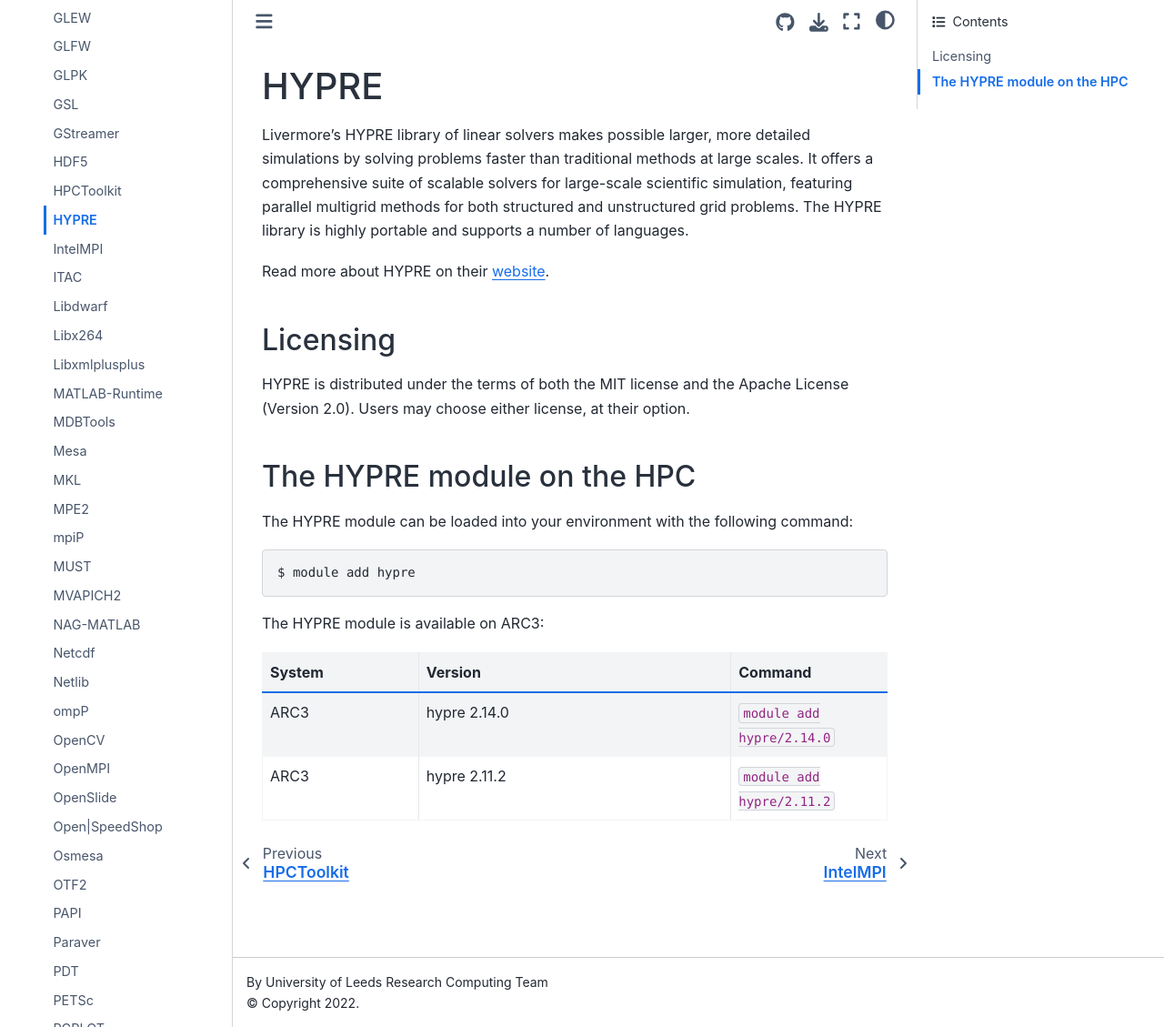
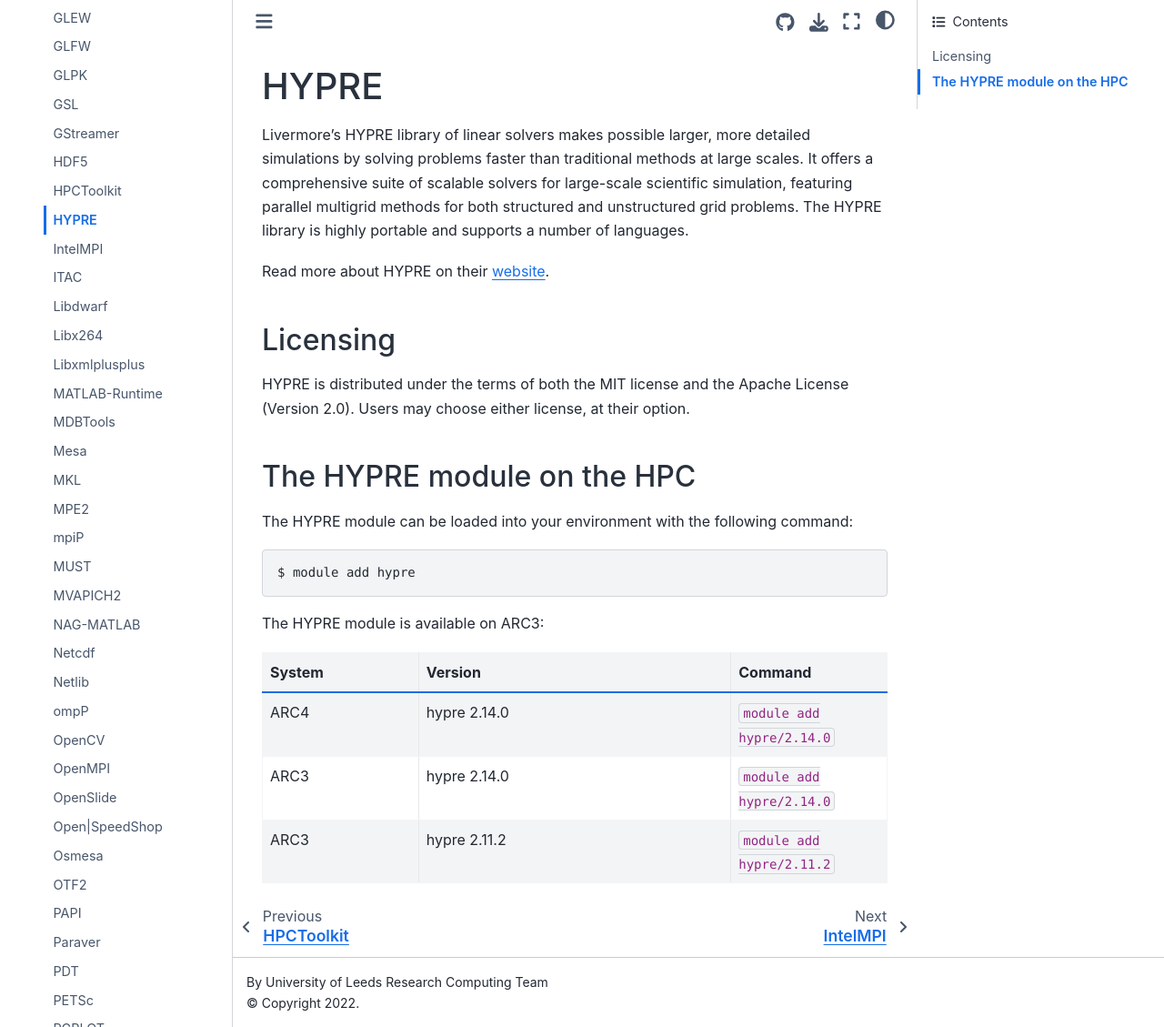
Before and after one commit to foqueiroz/arcdocs.github.io, a Jupyter Book: the page built from book/software/libraries/hypre.md, in a window 1280 px wide and 1129 px high. Shown: the whole window at 91% size. Built offline with Jupyter Book 1.0.4 settings and Sphinx 7.4.7 and the Sphinx Book theme 1.1.4, drawn with Linux system fonts in a browser that asks for light colours; pages that are not in the unit, such as notebooks, are missing from menus.

Commit message:
added hypre module info for ARC4

```diff
--- a/book/software/libraries/hypre.md
+++ b/book/software/libraries/hypre.md
@@ -35,6 +35,10 @@
   - Version
   - Command
 
+* - ARC4
+  - hypre 2.14.0
+  - `module add hypre/2.14.0`
+
 * - ARC3
   - hypre 2.14.0
   - `module add hypre/2.14.0`
```
